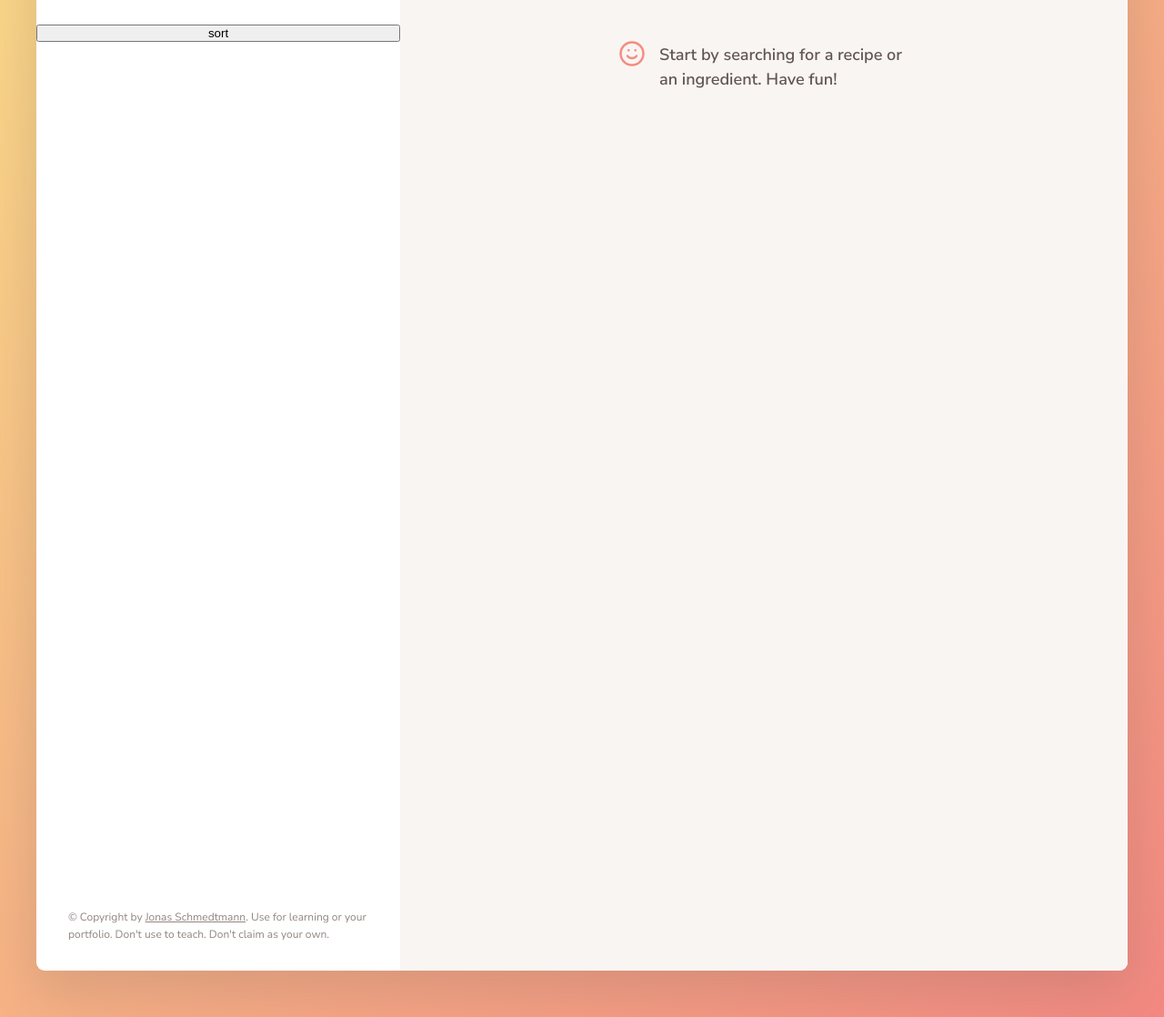
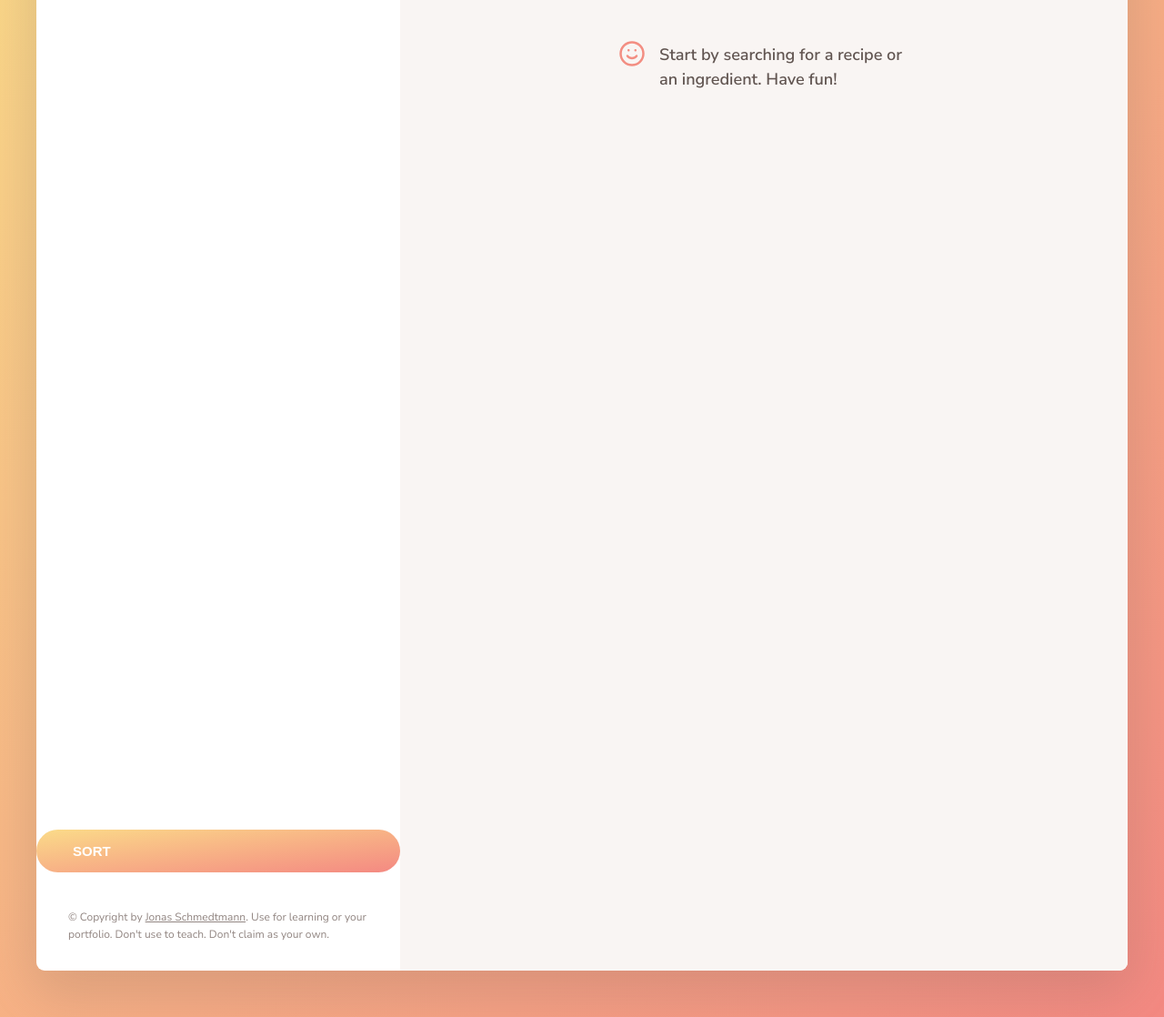
Before and after one commit to ClilArgas/forkify-course, a website built with Parcel: page index.html in a window 1280 px wide. Shown: the part 154-1272 px from the top of the page at 91% size. Built offline with nearby package versions, Linux system fonts and the light colour scheme.

Commit message:
Update index.html

```diff
--- a/index.html
+++ b/index.html
@@ -85,7 +85,7 @@
       </header>
 
       <div class="search-results">
-        <button class="btn-sort">sort</button>
+
         <ul class="results">
           <!--
           <li class="preview">
@@ -122,7 +122,7 @@
             </svg>
           </button> -->
         </div>
-
+        <button class="btn-sort btn">sort</button>
         <p class="copyright">
           &copy; Copyright by
           <a
```
